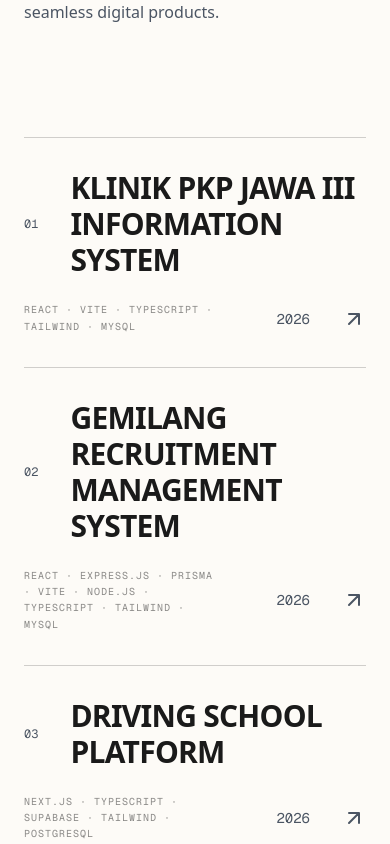
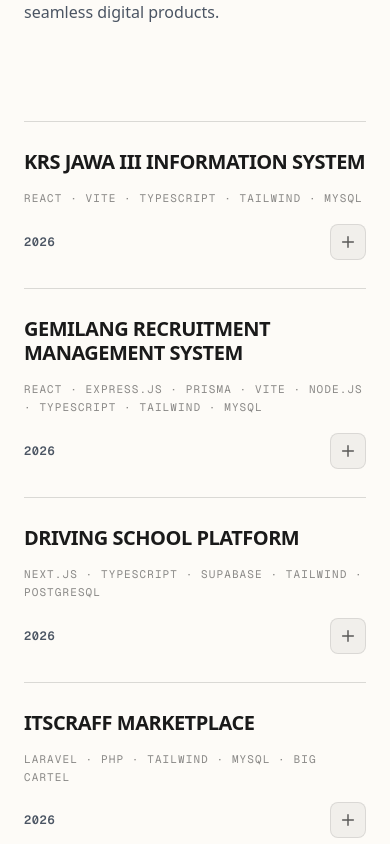
Before and after one commit to HafidzThufail22/Portofolio-V2, a Next.js app: page / in a window 390 px wide. Shown: the part 4800-5644 px from the top of the page. Built offline with nearby package versions, Linux system fonts and the light colour scheme.

Commit message:
feat: update Projects section with new schema, project highlights, and refined grid layout.

```diff
--- a/src/components/sections/Projects.tsx
+++ b/src/components/sections/Projects.tsx
@@ -5,12 +5,27 @@ import { motion, AnimatePresence } from "framer-motion";
 import Image from "next/image";
 import { FaGithub } from "react-icons/fa";
 
-const projects = [
+interface ProjectItem {
+  name: string;
+  stack: string;
+  year: string;
+  description: string;
+  highlights: string[];
+  link: string;
+  image?: string;
+}
+
+const projects: ProjectItem[] = [
   {
-    name: "Klinik PKP Jawa III Information System",
-    stack: "REACT · VITE · TYPESCRIPT · TAILWIND · MYSQL ",
+    name: "KRS JAWA III INFORMATION SYSTEM",
+    stack: "REACT · VITE · TYPESCRIPT · TAILWIND · MYSQL",
     year: "2026",
-    description: "A modern Single Page Application (SPA) developed by migrating a monolithic Laravel frontend to React. Designed using the Feature-Driven Development (FDD) methodology to significantly improve page loading speeds and user interaction. The system utilizes a multi-tenant architecture, allowing a single centralized Node.js Express backend to serve multiple regional platforms (including Klinik PKP Jawa III and Grobogan) dynamically through specific environment configurations. Fully deployed and optimized for production.",
+    description: "A modern Single Page Application (SPA) developed by migrating a monolithic Laravel frontend to React. Designed using the Feature-Driven Development (FDD) methodology to significantly improve page loading speeds and user interaction.",
+    highlights: [
+      "Migrated legacy monolithic Laravel architecture to a high-performance React SPA",
+      "Integrated multi-tenant Express.js backend serving multiple regional platforms dynamically",
+      "Applied Feature-Driven Development (FDD) to optimize response times and UX"
+    ],
     link: "https://www.krsjawa3.com/",
     image: "/images/project-img/krsjawa3.png"
   },
@@ -18,7 +33,12 @@ const projects = [
     name: "GEMILANG RECRUITMENT MANAGEMENT SYSTEM",
     stack: "REACT · EXPRESS.JS · PRISMA · VITE · NODE.JS · TYPESCRIPT · TAILWIND · MYSQL",
     year: "2026",
-    description: "A comprehensive recruitment platform equipped with automated scoring rules, secure AWS S3 document handling, and a robust admin dashboard for seamless applicant tracking",
+    description: "A comprehensive recruitment platform equipped with automated scoring rules, secure AWS S3 document handling, and a robust admin dashboard for seamless applicant tracking.",
+    highlights: [
+      "Engineered automated candidate scoring algorithms for fast applicant filtering",
+      "Integrated secure AWS S3 cloud storage for CVs and portfolio attachments",
+      "Built interactive administrative dashboard for complete applicant pipeline management"
+    ],
     link: "https://recruitment.kamuhebat.com/",
     image: "/images/project-img/gemilangRecruitment.png"
   },
@@ -27,13 +47,37 @@ const projects = [
     stack: "NEXT.JS · TYPESCRIPT · SUPABASE · TAILWIND · POSTGRESQL",
     year: "2026",
     description: "A comprehensive web solution for a driving course agency. It delivers an engaging user experience for public visitors while empowering administrators with a custom dashboard to seamlessly manage course packages, staff roles, and company details.",
-    link: "#"
+    highlights: [
+      "Crafted responsive public portal showcasing course tiers and interactive booking",
+      "Developed secure admin management portal with role-based access control",
+      "Integrated Supabase authentication and PostgreSQL relational database"
+    ],
+    link: "https://lpksadewa.vercel.app/",
+    image: "/images/project-img/sadewaCourse.png"
+  },
+  {
+    name: "ITSCRAFF MARKETPLACE",
+    stack: "LARAVEL · PHP · TAILWIND · MYSQL · BIG CARTEL",
+    year: "2026",
+    description: "A specialized digital marketplace platform developed for Cipsi Studio. Designed for showcasing creative craft products with an integrated Big Cartel checkout system for seamless purchasing without needing a complex third-party payment gateway.",
+    highlights: [
+      "Built custom creative marketplace web platform using Laravel, PHP & MySQL",
+      "Integrated Big Cartel checkout flow for seamless, simplified order processing",
+      "Crafted responsive and modern product showcase interface with Tailwind CSS"
+    ],
+    link: "https://itscraff.infinityfreeapp.com/",
+    image: "/images/project-img/itsCraff.png"
   },
   {
     name: "COFFE SHOP MOBILE APP",
     stack: "UI/UX DESIGN · FIGMA · PROTOTYPE",
     year: "2025",
-    description: "A visually appealing and user-friendly UI/UX design concept for a modern coffee shop application. The project focuses on streamlining the digital ordering experience, featuring an intuitive menu navigation, seamless checkout flow, and an engaging aesthetic that highlights the product imagery to attract coffee enthusiasts.",
+    description: "A visually appealing and user-friendly UI/UX design concept for a modern coffee shop application. The project focuses on streamlining the digital ordering experience, featuring an intuitive menu navigation, seamless checkout flow, and an engaging aesthetic.",
+    highlights: [
+      "Designed intuitive digital ordering workflows and streamlined checkout experience",
+      "Created modern dark-aesthetic visual identity highlighting product imagery",
+      "Built clickable high-fidelity mobile prototype with micro-interactions in Figma"
+    ],
     link: "#",
     image: "/images/project-img/coffeshop-mobileApp.jpg"
   }
@@ -48,10 +92,10 @@ export function Projects() {
 
   return (
     <section id="projects" className="py-32 relative bg-background border-t border-border/20">
-      <div className="container mx-auto px-6 md:px-12 lg:px-24">
+      <div className="w-full max-w-[1600px] mx-auto px-6 sm:px-8 md:px-12 lg:px-8 xl:px-16">
 
         {/* ── HEADER SECTION ── */}
-        <div className="flex flex-col-reverse lg:flex-row lg:items-end justify-between mb-24 gap-8">
+        <div className="flex flex-col-reverse lg:flex-row lg:items-end justify-between mb-20 gap-8">
 
           {/* Left: Paragraph */}
           <motion.div
@@ -95,105 +139,167 @@ export function Projects() {
 
         </div>
 
-        {/* ── PROJECTS LIST (ACCORDION) ── */}
-        <div className="border-t border-foreground/20">
+        {/* ── PROJECTS LIST (ACCORDION WITH DARK CARD) ── */}
+        <div className="border-t border-foreground/15">
           {projects.map((project, index) => {
             const isExpanded = expandedIndex === index;
-            const numberString = (index + 1).toString().padStart(2, "0");
 
             return (
-              <motion.div
-                key={index}
-                initial={{ opacity: 0, y: 20 }}
-                whileInView={{ opacity: 1, y: 0 }}
-                viewport={{ once: true, margin: "-50px" }}
-                transition={{ duration: 0.5, delay: index * 0.1 }}
-                className="border-b border-foreground/20"
-              >
-                {/* Visible Row Header */}
+              <div key={index} className="border-b border-foreground/15">
+                {/* ── ROW HEADER (Gambar 1 & Gambar 2) ── */}
                 <div
                   onClick={() => toggleProject(index)}
-                  className="group py-8 md:py-12 flex flex-col md:flex-row md:items-center justify-between gap-6 cursor-pointer hover:bg-foreground transition-colors duration-300 px-6 -mx-6 rounded-xl"
+                  className="group py-7 sm:py-8 md:py-10 flex flex-col md:flex-row md:items-center justify-between gap-4 md:gap-6 cursor-pointer transition-colors duration-200"
                 >
-                  {/* Left: Index & Name */}
-                  <div className="flex items-center gap-8 md:gap-16 lg:gap-24 md:w-1/2">
-                    <span className="text-xs md:text-sm font-mono text-foreground-muted group-hover:text-background/70 transition-colors duration-300">
-                      {numberString}
-                    </span>
-                    <h2 className="text-3xl md:text-4xl lg:text-5xl font-bold uppercase tracking-tight text-foreground group-hover:text-background transition-colors duration-300">
+                  {/* 1. Left: Project Title (2 lines) */}
+                  <div className="md:w-5/12 lg:w-5/12 md:pr-4">
+                    <h2 className="text-xl sm:text-2xl md:text-2xl lg:text-3xl font-semibold tracking-tight text-foreground group-hover:text-foreground/80 transition-colors leading-[1.2] max-w-md">
                       {project.name}
                     </h2>
                   </div>
 
-                  {/* Right: Stack, Year, Icon */}
-                  <div className="flex items-center justify-between md:justify-end gap-8 md:gap-16 md:w-1/2">
-                    <span className="text-[10px] md:text-xs font-mono tracking-widest text-foreground/50 group-hover:text-background/60 transition-colors duration-300 uppercase leading-relaxed max-w-[200px] md:max-w-xs">
+                  {/* 2. Middle: Tech Stack (positioned to the left of the middle area, max 2 lines) */}
+                  <div className="md:w-4/12 lg:w-4/12 md:px-2">
+                    <p className="text-[11px] sm:text-xs font-mono tracking-widest text-foreground/50 uppercase leading-relaxed max-w-[340px] lg:max-w-[400px]">
                       {project.stack}
+                    </p>
+                  </div>
+
+                  {/* 3. Right: Year & Toggle Button */}
+                  <div className="flex items-center justify-between md:justify-end gap-6 sm:gap-8 md:gap-10 md:w-3/12 lg:w-3/12 shrink-0">
+                    {/* Year */}
+                    <span className="text-xs sm:text-sm md:text-base font-mono text-foreground-muted font-semibold tracking-wider">
+                      {project.year}
                     </span>
 
-                    <div className="flex items-center gap-8 md:gap-16">
-                      <span className="text-sm md:text-base font-mono text-foreground-muted group-hover:text-background/70 transition-colors duration-300">
-                        {project.year}
-                      </span>
+                    {/* Square/Rounded Toggle Button with Hover Inversion (Gambar 1 & Gambar 2 & Gambar 3) */}
+                    <div
+                      className={`w-9 h-9 sm:w-10 sm:h-10 rounded-lg sm:rounded-xl flex items-center justify-center transition-all duration-300 border ${isExpanded
+                        ? "bg-foreground text-background border-foreground shadow-md"
+                        : "bg-foreground/5 text-foreground/70 border-foreground/10 group-hover:bg-foreground group-hover:text-background group-hover:border-foreground"
+                        }`}
+                    >
                       <motion.div
                         animate={{ rotate: isExpanded ? 45 : 0 }}
-                        transition={{ duration: 0.3 }}
-                        className="text-foreground-muted group-hover:text-background/70 transition-colors duration-300"
+                        transition={{ duration: 0.3, ease: "easeInOut" }}
+                        className="flex items-center justify-center"
                       >
-                        <svg width="24" height="24" viewBox="0 0 24 24" fill="none" stroke="currentColor" strokeWidth="2" strokeLinecap="round" strokeLinejoin="round">
-                          <path d="M7 17l9.2-9.2M17 17V7H7" />
+                        <svg
+                          className="w-4 h-4 sm:w-5 sm:h-5"
+                          fill="none"
+                          stroke="currentColor"
+                          strokeWidth="2.2"
+                          viewBox="0 0 24 24"
+                        >
+                          <path strokeLinecap="round" strokeLinejoin="round" d="M12 4v16m8-8H4" />
                         </svg>
                       </motion.div>
                     </div>
                   </div>
                 </div>
 
-                {/* Expanded Content */}
+                {/* ── EXPANDED DARK DETAIL CARD (Gambar 3 - Black Theme) ── */}
                 <AnimatePresence>
                   {isExpanded && (
                     <motion.div
                       initial={{ height: 0, opacity: 0 }}
                       animate={{ height: "auto", opacity: 1 }}
                       exit={{ height: 0, opacity: 0 }}
-                      transition={{ duration: 0.4, ease: [0.16, 1, 0.3, 1] }}
+                      transition={{ duration: 0.45, ease: [0.16, 1, 0.3, 1] }}
                       className="overflow-hidden"
                     >
-                      <div className="pb-12 pt-4 px-4 -mx-4 flex flex-col md:flex-row md:items-center gap-8 lg:gap-24">
-                        <div className="md:w-1/2 pl-0 md:pl-[6.5rem] lg:pl-[8.5rem]">
-                          <p className="text-foreground-muted text-lg md:text-xl leading-relaxed mb-8">
+                      <div className="pb-10 pt-2">
+                        <div className="bg-[#111111] text-[#fdfbf7] rounded-2xl sm:rounded-3xl p-6 sm:p-8 md:p-12 border border-white/10 shadow-2xl">
+                          <div className="grid grid-cols-1 lg:grid-cols-12 gap-8 lg:gap-12 items-center">
+
+                            {/* Left Side: Title, Description, Bullet Highlights, CTA Button */}
+                            <div className="lg:col-span-6 xl:col-span-7 flex flex-col justify-between">
+                              <div>
+                                {/* Project Title */}
+                                <h3 className="text-2xl sm:text-3xl md:text-4xl font-bold tracking-tight text-white uppercase mb-4">
+                                  {project.name}
+                                </h3>
+
+                                {/* Description */}
+                                <p className="text-white/70 text-sm sm:text-base leading-relaxed mb-6">
                                   {project.description}
                                 </p>
+
+                                {/* Bullet Highlights */}
+                                <ul className="space-y-3 mb-8">
+                                  {project.highlights.map((highlight, hIdx) => (
+                                    <li key={hIdx} className="flex items-start gap-3">
+                                      <span className="w-1.5 h-1.5 rounded-full bg-white/60 mt-2 shrink-0" />
+                                      <span className="text-white/85 text-sm sm:text-base leading-relaxed">
+                                        {highlight}
+                                      </span>
+                                    </li>
+                                  ))}
+                                </ul>
+                              </div>
+
+                              {/* Action Button: View Project */}
+                              <div className="pt-2">
                                 <a
                                   href={project.link}
-                            target="_blank"
-                            rel="noopener noreferrer"
-                            className="inline-flex items-center gap-2 px-6 py-3 rounded-full bg-foreground text-background font-medium hover:bg-foreground/90 transition-colors"
+                                  target={project.link.startsWith("http") ? "_blank" : undefined}
+                                  rel={project.link.startsWith("http") ? "noopener noreferrer" : undefined}
+                                  className="inline-flex items-center gap-3 px-6 sm:px-7 py-3 sm:py-3.5 rounded-full bg-white text-black font-semibold text-sm hover:bg-white/90 hover:shadow-[0_0_24px_rgba(255,255,255,0.25)] transition-all duration-300 group/btn"
                                 >
-                            View Project
-                            <svg width="16" height="16" viewBox="0 0 24 24" fill="none" stroke="currentColor" strokeWidth="2" strokeLinecap="round" strokeLinejoin="round">
-                              <path d="M5 12h14M12 5l7 7-7 7"/>
+                                  <span>View Project</span>
+                                  <svg
+                                    className="w-4 h-4 transform group-hover/btn:translate-x-1 transition-transform"
+                                    fill="none"
+                                    stroke="currentColor"
+                                    strokeWidth="2"
+                                    viewBox="0 0 24 24"
+                                  >
+                                    <path strokeLinecap="round" strokeLinejoin="round" d="M14 5l7 7m0 0l-7 7m7-7H3" />
                                   </svg>
                                 </a>
                               </div>
-                        {/* Render Image or Placeholder */}
-                        <div className="w-full md:w-1/2 aspect-video relative rounded-2xl bg-foreground/[0.03] border border-border/50 overflow-hidden flex items-center justify-center">
+                            </div>
+
+                            {/* Right Side: 1 Single Image Preview with 16:9 Aspect Ratio */}
+                            <div className="lg:col-span-6 xl:col-span-5">
+                              <div className="w-full aspect-video relative rounded-xl sm:rounded-2xl bg-white/[0.04] border border-white/10 overflow-hidden flex items-center justify-center group/img">
                                 {project.image ? (
                                   <Image
                                     src={project.image}
                                     alt={project.name}
                                     fill
-                              className="object-cover transition-transform duration-700 hover:scale-105"
+                                    className="object-cover object-top transition-transform duration-700 group-hover/img:scale-105"
                                   />
                                 ) : (
-                            <span className="text-foreground/30 text-sm tracking-widest uppercase">Image Coming Soon</span>
+                                  <div className="flex flex-col items-center gap-3 text-white/30 text-center p-6">
+                                    <svg
+                                      className="w-10 h-10 opacity-30"
+                                      fill="none"
+                                      stroke="currentColor"
+                                      strokeWidth="1.5"
+                                      viewBox="0 0 24 24"
+                                    >
+                                      <path
+                                        strokeLinecap="round"
+                                        strokeLinejoin="round"
+                                        d="M2.25 15.75l5.159-5.159a2.25 2.25 0 013.182 0l5.159 5.159m-1.5-1.5l1.409-1.409a2.25 2.25 0 013.182 0l2.909 2.909m-18 3.75h16.5a1.5 1.5 0 001.5-1.5V6a1.5 1.5 0 00-1.5-1.5H3.75A1.5 1.5 0 002.25 6v12a1.5 1.5 0 001.5 1.5zm10.5-11.25h.008v.008h-.008V8.25zm.375 0a.375.375 0 11-.75 0 .375.375 0 01.75 0z"
+                                      />
+                                    </svg>
+                                    <span className="text-xs font-mono tracking-widest uppercase">
+                                      Project Preview Coming Soon
+                                    </span>
+                                  </div>
                                 )}
+                              </div>
+                            </div>
+
+                          </div>
                         </div>
                       </div>
                     </motion.div>
                   )}
                 </AnimatePresence>
-
-              </motion.div>
+              </div>
             );
           })}
         </div>
```
Lines whose indentation alone changed are shown as unchanged.
